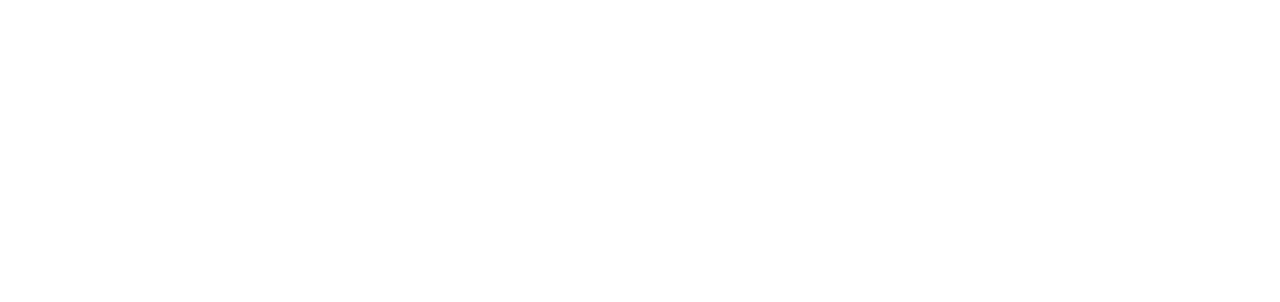
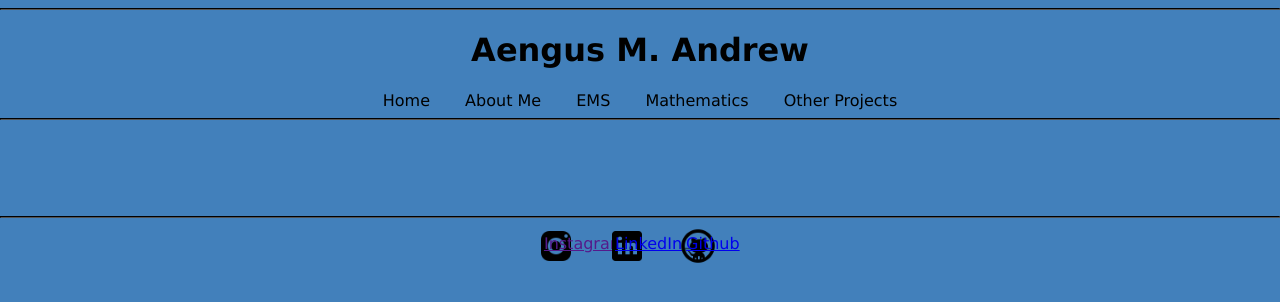
Before and after one commit to aengusandrew/aengusandrew.github.io, a plain HTML site: page index.html in a window 1280 px wide. Drawn offline with Linux system fonts and the light colour scheme.

Commit message:
Added social images to doc, as well as began layout and styles.

```diff
--- a/index.html
+++ b/index.html
@@ -7,6 +7,33 @@
 	<link rel="stylesheet" href="styles.css">
 </head>
 <body>
+	<header>
+		<hr>
+		<h1>Aengus M. Andrew</h1>
+		<nav>
+			<ul>
+				<li>Home</li>
+				<li>About Me</li>
+				<li>EMS</li>
+				<li>Mathematics</li>
+				<li>Other Projects</li>
+			</ul>
+		</nav>
+		<hr>
+	</header>
 
+	<section>
+
+	</section>
+
+	<hr>
+
+	<footer>
+		<ul>
+			<li class="social social-insta"><a href="">Instagram</a></li>
+			<li class = "social social-linkedin"><a href="https://linkedin.com/in/aengus-andrew">LinkedIn</a></li>
+			<li class = "social social-github"><a href="https://github.com/aengusandrew">Github</a></li>
+		</ul>
+	</footer>
 </body>
 </html>
--- a/styles.css
+++ b/styles.css
@@ -0,0 +1,59 @@
+body {
+    background-color: rgb(66, 128, 187);
+    font-family:'Lucida Sans', 'Lucida Sans Regular', 'Lucida Grande', 'Lucida Sans Unicode', Geneva, Verdana, sans-serif;
+    margin: 0;
+    padding: 0;
+}
+
+/* HEADER */
+
+header {
+    text-align: center;
+    height: 200px
+
+}
+
+nav ul, footer ul {
+    margin: 0;
+    padding: 0;
+    list-style-type: none;
+}
+
+nav li {
+    display: inline-block;
+    padding: 0 15px 0 15px;
+}
+
+/* FOOTER */
+
+footer {
+    text-align: center;
+}
+
+footer li {
+    display: inline-block;
+    padding: 8px;
+    background-repeat: no-repeat;
+    background-size: 40px;
+    width: 50px;
+    height: 50px;
+}
+
+.social-insta {
+    background-image: url(images/socials/instagram.png);
+}
+
+.social-linkedin {
+    background-image: url(images/socials/linkedin.png);
+}
+
+.social-github {
+    background-image: url(images/socials/github.png);
+}
+
+/* MISC */
+
+hr {
+    background-color: black;
+    border-color: black;
+}
```
Also changed, not shown: images/socials/github.png (added), images/socials/instagram.png (added), images/socials/linkedin.png (added).
